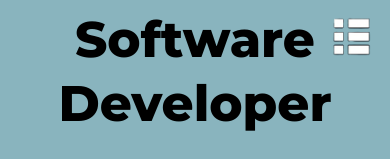
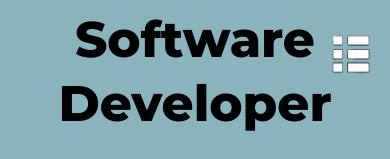
Before and after one commit to DroidStudioAS/Portfolio, a Vue app: page / in a window 390 px wide. Shown: the top 159 px of the page. Built offline with nearby package versions, Linux system fonts and the light colour scheme.

Commit message:
Fixed the bug where the top of the mobile navigation drawer would leave the viewport when scrolling to the bottom of the page

```diff
--- a/src/App.vue
+++ b/src/App.vue
@@ -129,20 +129,51 @@ onMounted(()=>{
     overflow-y: auto;
     overflow-x: hidden;
      }
+    /*************Start Of Desktop And Mobile Nav Icons***************/
+  .menu_but_container{
+    position: fixed;
+    top: 1vh;
+    right: 2vh;
 
-  .menu_but_container{
     width:20vw;
     height:20vh;
 
-    position: fixed;
-    top: 1vh;
-    right: 2vh;
-    visibility: visible;
     z-index: 102;
+
     display: flex;
     justify-content: center;
     align-items: center;
+
+    visibility: visible;
+
   }
+
+  .mobile_icon_container{
+    position: fixed;
+    top: 1vh;
+    right: 0vw;
+
+
+    width: 20vw;
+    height: 10vh;
+    padding-top: 3vh;
+
+    display: flex;
+    align-items: start;
+    justify-content: center;
+
+
+    z-index: 101;
+
+    visibility: hidden;
+
+}
+.mobile_icon_container img {
+  height: 40px;
+  width: 40px;
+}
+    /*************End Of Desktop And Mobile Nav Icons***************/
+
   .menu_but{
     display: flex;
     justify-content: center;
@@ -196,20 +227,7 @@ onMounted(()=>{
   text-align: center;
 }
 
-.mobile_icon_container{
-width: 20vw;
-display: flex;
-align-items: center;
-justify-content: center;
 
-position: fixed;
-top: 2vh;
-right: 0vw;
-z-index: 101;
-
-visibility: hidden;
-
-}
 .nav_icon{
   width: 10vw;
   height: 10vw;
```
